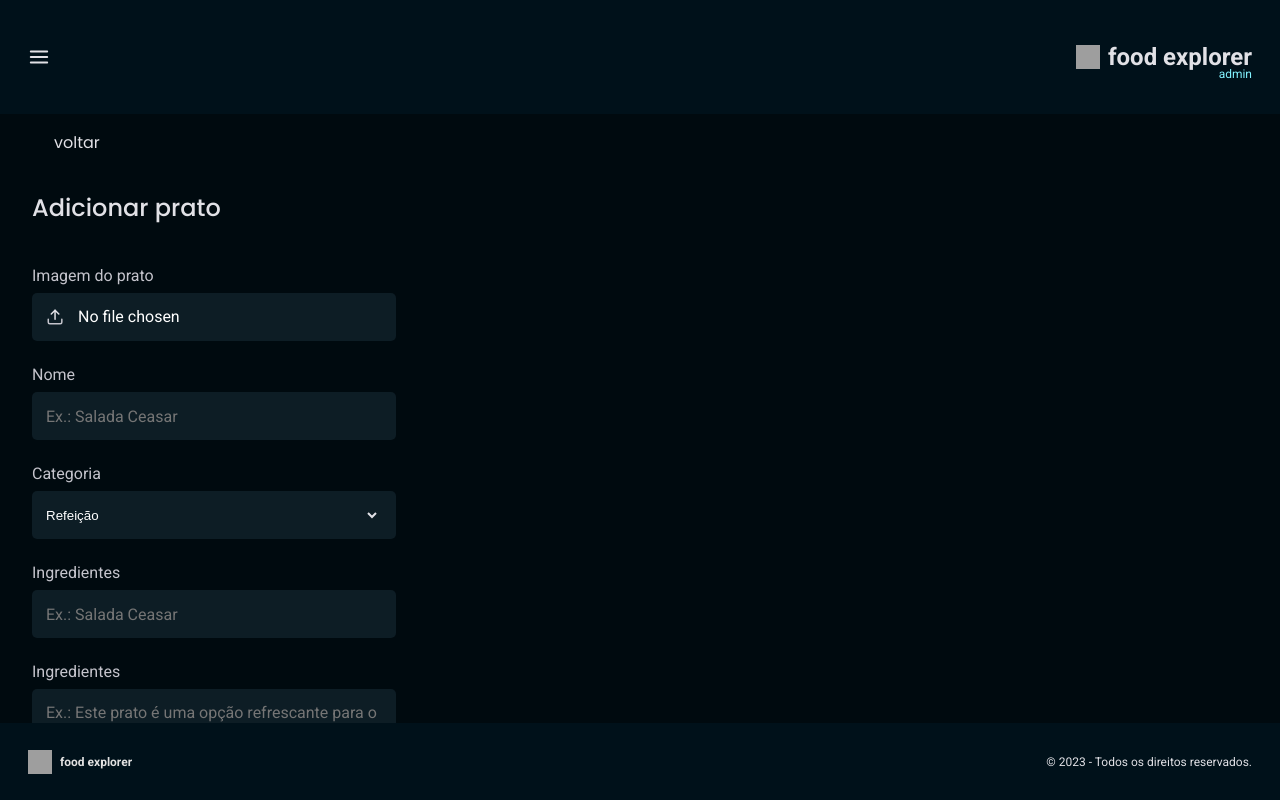
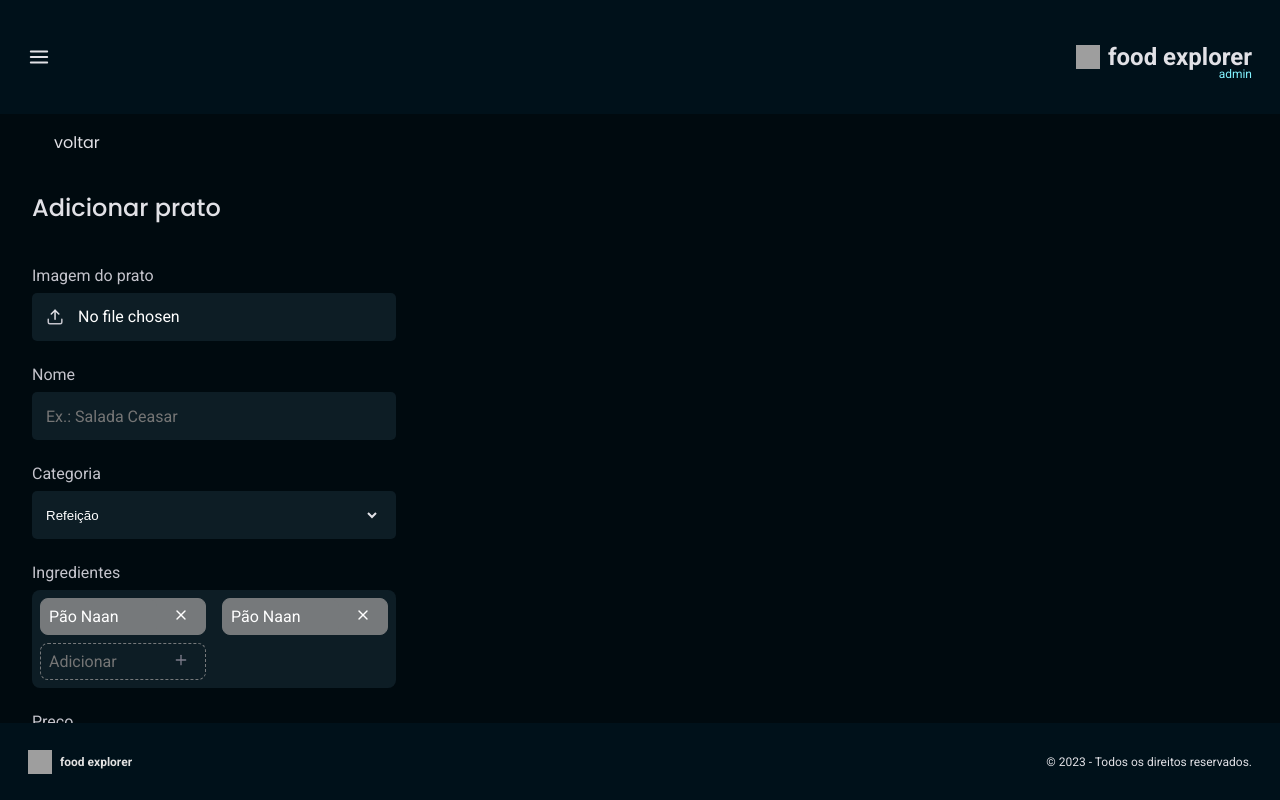
Before and after one commit to walacecordeiro/foodExplorer, a React (Vite) app in the folder clientSide/: page / in a window 1280 px wide. Built offline with nearby package versions, Linux system fonts and the light colour scheme; grey boxes are pictures that could not be loaded; some icons are missing.

Commit message:
finalizei o layout da página NewDish

```diff
--- a/clientSide/src/components/Form/styles.js
+++ b/clientSide/src/components/Form/styles.js
@@ -11,4 +11,25 @@ export const Container = styled.form`
     color: ${({ theme }) => theme.COLORS.Light_400};
     margin-bottom: -1.6rem;
   }
+
+  > section {
+    display: flex;
+    justify-content: space-between;
+    gap: .8rem;
+    flex-wrap: wrap;
+
+    & > * {
+      flex-basis: calc(
+        50% - .8rem
+      );
+    }
+
+    padding: .8rem ;
+    background-color: ${({ theme }) => theme.COLORS.Dark_900};
+    border-radius: 0.8rem;
+
+    &:focus-within {
+      outline: 1px solid ${({ theme }) => theme.COLORS.Cake_100};
+    }
+  }
 `;
--- /dev/null
+++ b/clientSide/src/components/Ingredients/index.jsx
@@ -0,0 +1,23 @@
+/* eslint-disable react/prop-types */
+/* eslint-disable no-unused-vars */
+import { Container } from "./styles";
+import { FiPlus, FiX } from "react-icons/fi"
+
+export function Ingredients({ isNew, value, onClick, ...rest}){
+  return(
+    <Container isNew={isNew}>
+      <input type="text"
+        value={value}
+        readOnly={!isNew}
+        {...rest}
+      />
+
+      <button
+        type="button"
+        onClick={onClick}
+      >
+        { isNew ? <FiPlus /> : <FiX/>}
+      </button>
+    </Container>
+  )
+}
--- /dev/null
+++ b/clientSide/src/components/Ingredients/styles.js
@@ -0,0 +1,44 @@
+import styled from "styled-components";
+
+export const Container = styled.div`
+  display: flex;
+  align-items: center;
+
+  background-color: ${({ theme, isNew }) =>
+    isNew ? "transparent" : theme.COLORS.Light_600};
+  border-radius: 0.8rem;
+  border: ${({ theme, isNew }) =>
+    isNew
+      ? `1px dashed ${theme.COLORS.Light_600}`
+      : `1px solid ${theme.COLORS.Light_600}`};
+
+  color: ${({ theme }) => theme.COLORS.Light_100};
+
+  > input {
+    width: 100%;
+
+    background-color: ${({ theme, isNew }) =>
+      isNew ? "transparent" : theme.COLORS.Light_600};
+    color: ${({ theme }) => theme.COLORS.Light_100};
+
+    padding: .8rem 0 .8rem .8rem;
+    border: none;
+    border-radius: 0.8rem;
+
+    outline: none;
+  }
+
+  > button {
+    border: none;
+    background: none;
+    margin: 0 1.6rem;
+    background-color: ${({ theme, isNew }) =>
+      isNew ? "transparent" : theme.COLORS.Light_600};
+    color: ${({ theme, isNew }) =>
+      isNew ? theme.COLORS.Light_500 : theme.COLORS.Light_100};
+
+    &:focus-within {
+      outline: 1px solid ${({ theme }) => theme.COLORS.Cake_100};
+    }
+  }
+`;
--- a/clientSide/src/pages/NewDish/index.jsx
+++ b/clientSide/src/pages/NewDish/index.jsx
@@ -5,8 +5,10 @@ import { Form } from "../../components/Form";
 import { FiUpload } from "react-icons/fi";
 import { BiSolidChevronDown } from "react-icons/bi";
 import { MySelect } from "../../components/MySelect";
+import { Ingredients } from "../../components/Ingredients";
 import { TextArea } from "../../components/TextArea";
 import { Input } from "../../components/Input";
+import { Button } from "../../components/Button"
 import { Footer } from "../../components/Footer";
 
 export function NewDish() {
@@ -35,12 +37,24 @@ export function NewDish() {
               <BiSolidChevronDown />
             </MySelect>
 
-            <label htmlFor="dishIngredients">Ingredientes</label>
-            <Input id="dishIngredients" placeholder="Ex.: Salada Ceasar" />
+            <label htmlFor="ingredients">Ingredientes</label>
 
-            <label htmlFor="dishDescription">Ingredientes</label>
-            <TextArea id="dishDescription" placeholder="Ex.: Este prato é uma opção refrescante para o verão" />
+            <section name="ingredients">
+              <Ingredients value="Pão Naan" />
+              <Ingredients value="Pão Naan" />
+              <Ingredients isNew placeholder="Adicionar" />
+            </section>
 
+            <label htmlFor="price">Preço</label>
+            <Input name="price" placeholder="Ex.: R$ 40,00" />
+
+            <label htmlFor="description">Descrição</label>
+            <TextArea
+              name="description"
+              placeholder="Ex.: Este prato é uma opção refrescante para o verão"
+            />
+
+            <Button label="Adicionar prato" className="buttonForm"/>
           </Form>
         </Content>
       </main>
--- a/clientSide/src/pages/NewDish/styles.js
+++ b/clientSide/src/pages/NewDish/styles.js
@@ -36,4 +36,9 @@ export const Content = styled.div`
     top: 0;
     background-color: red;
   }
+
+  .buttonForm {
+    background-color: ${({ theme }) => theme.COLORS.Tomato_400};
+    font-weight: 500;
+  }
 `;
```
